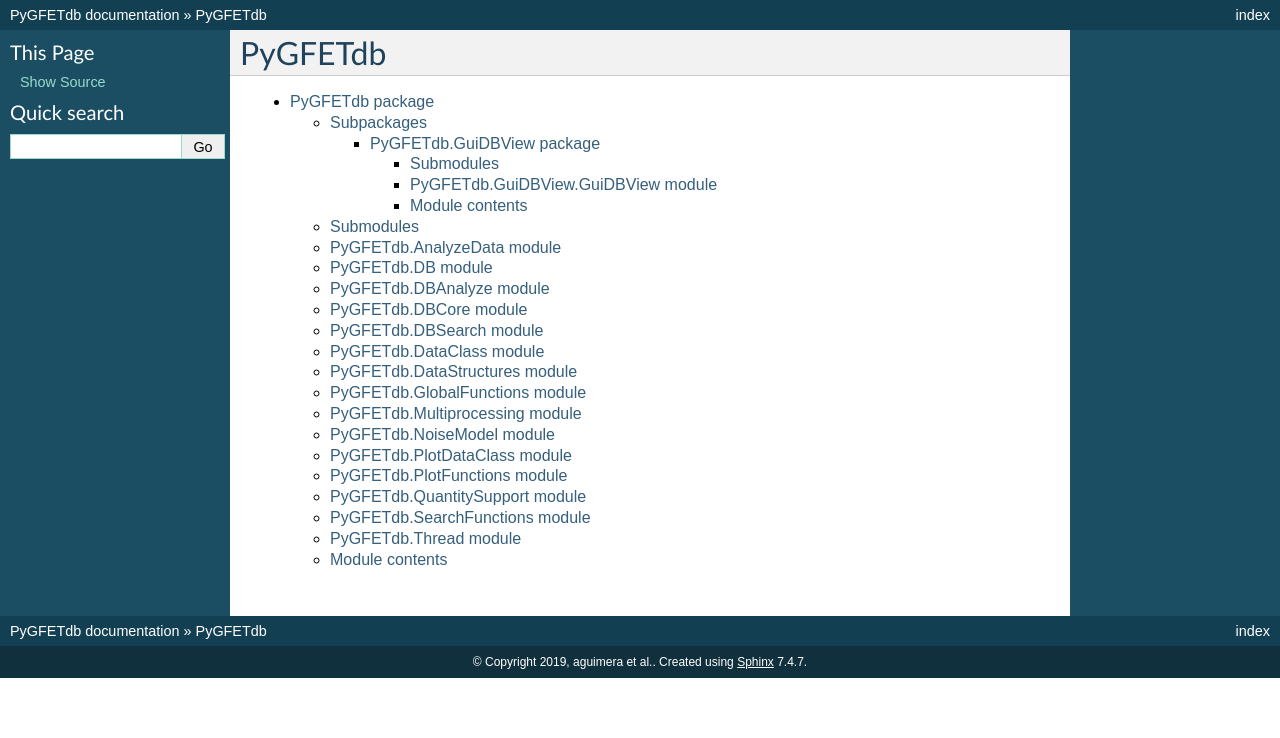
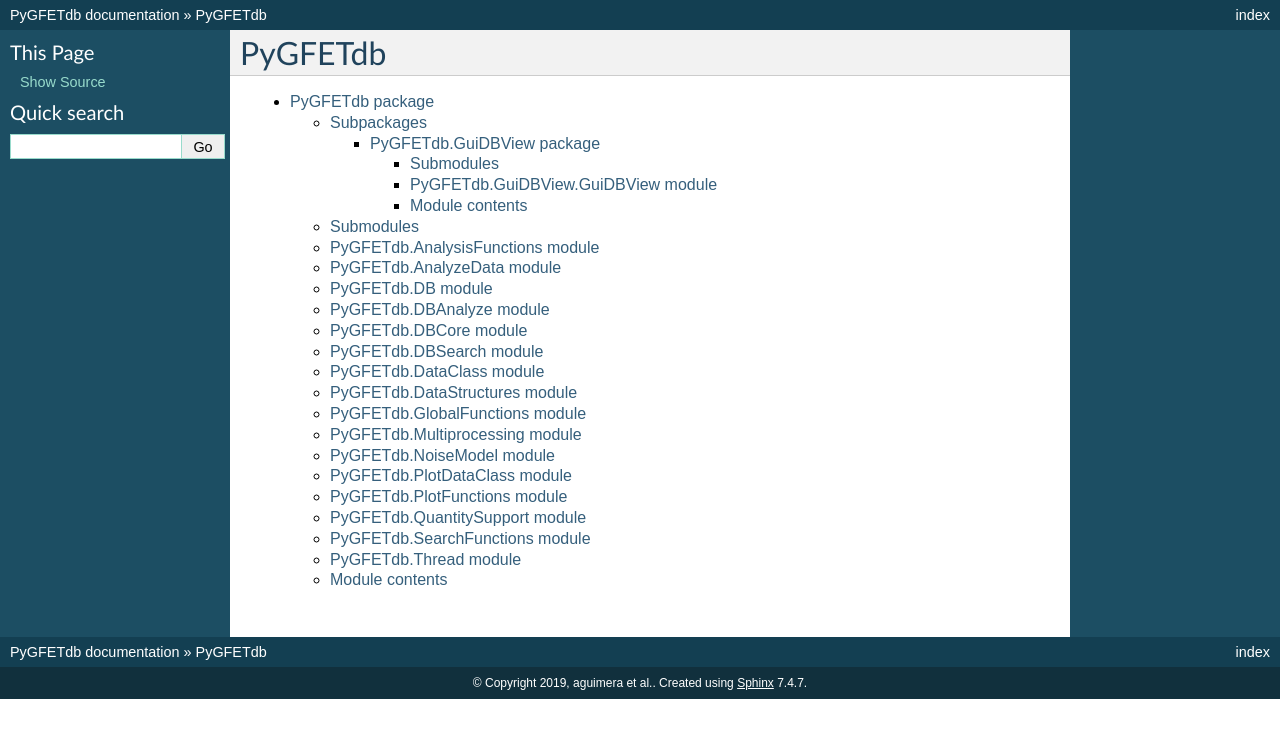
Before and after one commit to aguimera/PyGFETdb, a Sphinx documentation site: the page built from docs/modules.rst, in a window 1280 px wide. Shown: the top 738 px of the page. Built offline with Sphinx 7.4.7, drawn with Linux system fonts in a browser that asks for light colours.

Commit message:
Documentation.

```diff
--- a/docs/PyGFETdb.rst
+++ b/docs/PyGFETdb.rst
@@ -10,6 +10,14 @@ Subpackages
 
 Submodules
 ----------
+
+PyGFETdb.AnalysisFunctions module
+---------------------------------
+
+.. automodule:: PyGFETdb.AnalysisFunctions
+   :members:
+   :undoc-members:
+   :show-inheritance:
 
 PyGFETdb.AnalyzeData module
 ---------------------------
```
